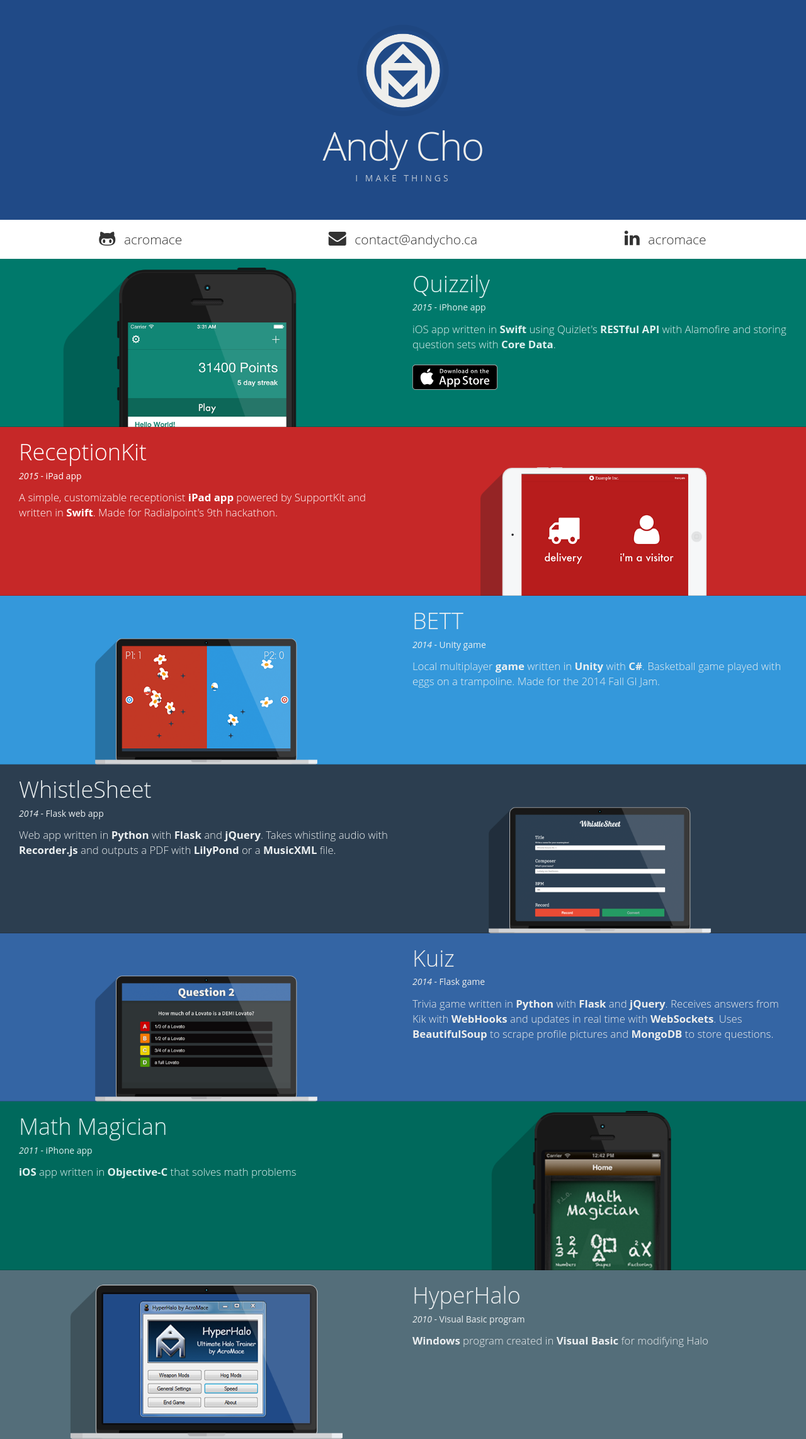
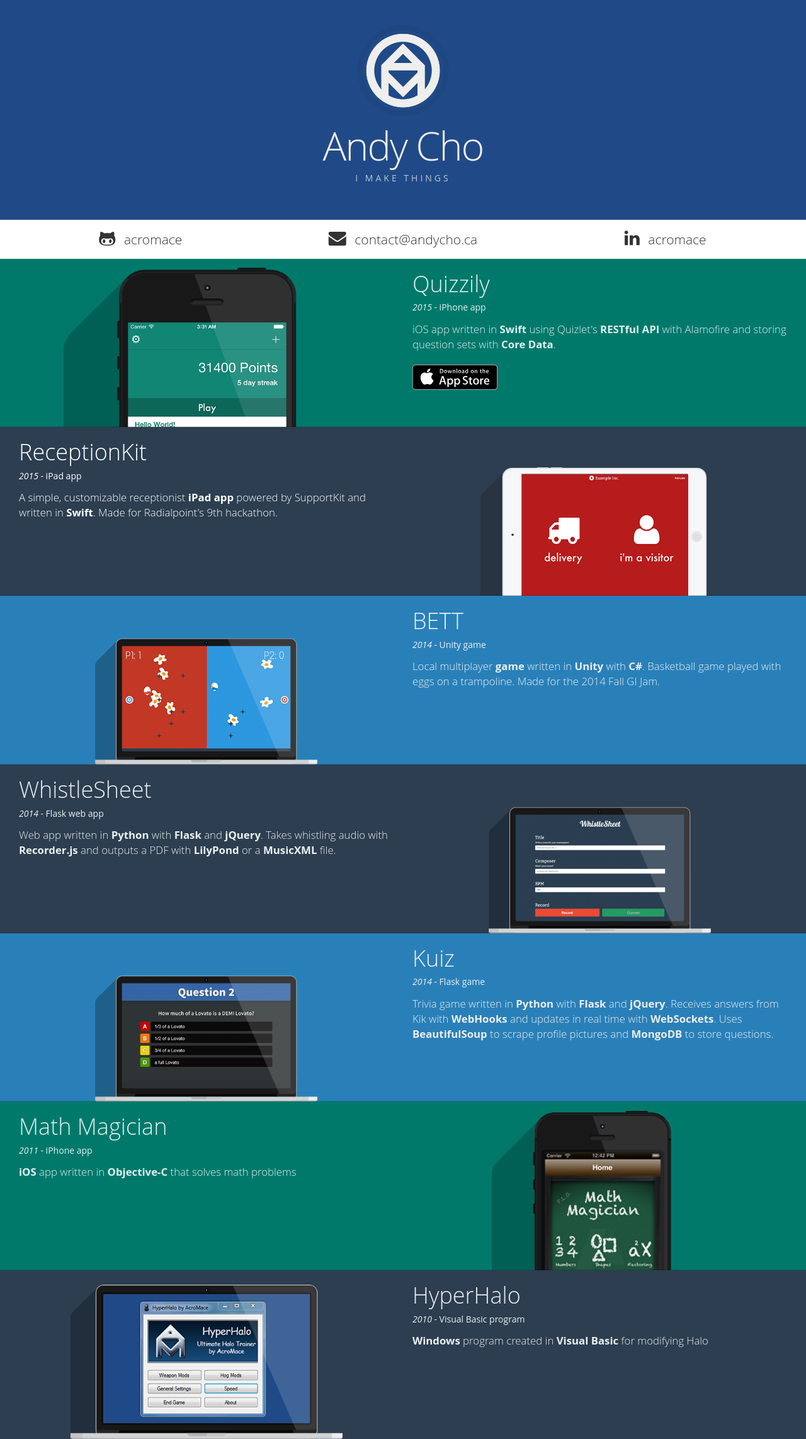
Before and after one commit to AcroMace/acromace.github.io, a Jekyll site: the page index.html, which Jekyll copies as it is, in a window 1280 px wide. Shown: the whole page at 63% size. Built offline with Jekyll 4.4.1, drawn with Linux system fonts in a browser that asks for light colours.

Commit message:
Simplify colours, remove Kuiz link

```diff
--- a/index.html
+++ b/index.html
@@ -124,11 +124,9 @@
                     </div>
                 </div>
                 <div class="col-xs-12 col-sm-6 col-md-pull-6">
-                    <a href="http://kuiz.herokuapp.com/">
-                        <div class="project-image-wrapper">
-                            <img src="/assets/button/kuiz.png"/>
-                        </div>
-                    </a>
+                    <div class="project-image-wrapper">
+                        <img src="/assets/button/kuiz.png"/>
+                    </div>
                 </div>
             </div>
             <div class="project col-xs-12" id="project-math-magician">
--- a/resources/andy.css
+++ b/resources/andy.css
@@ -110,7 +110,7 @@
 
 #project-receptionkit {
 	color: white;
-	background-color: #C62828;
+	background-color: #2c3e50;
 }
 
 #project-quizzily {
@@ -120,7 +120,7 @@
 
 #project-bett {
 	color: #ecf0f1;
-	background-color: #3498db;
+	background-color: #2980b9;
 }
 
 #project-whistlesheet {
@@ -130,17 +130,17 @@
 
 #project-kuiz {
 	color: #eeeeec;
-	background-color: #3465a4;
+	background-color: #2980b9;
 }
 
 #project-math-magician {
 	color: #e0f2f1;
-	background-color: #00695c;
+	background-color: #00796b;
 }
 
 #project-hyper-halo {
 	color: #eceff1;
-	background-color: #546e7a;
+	background-color: #2c3e50;
 }
 
 
```
